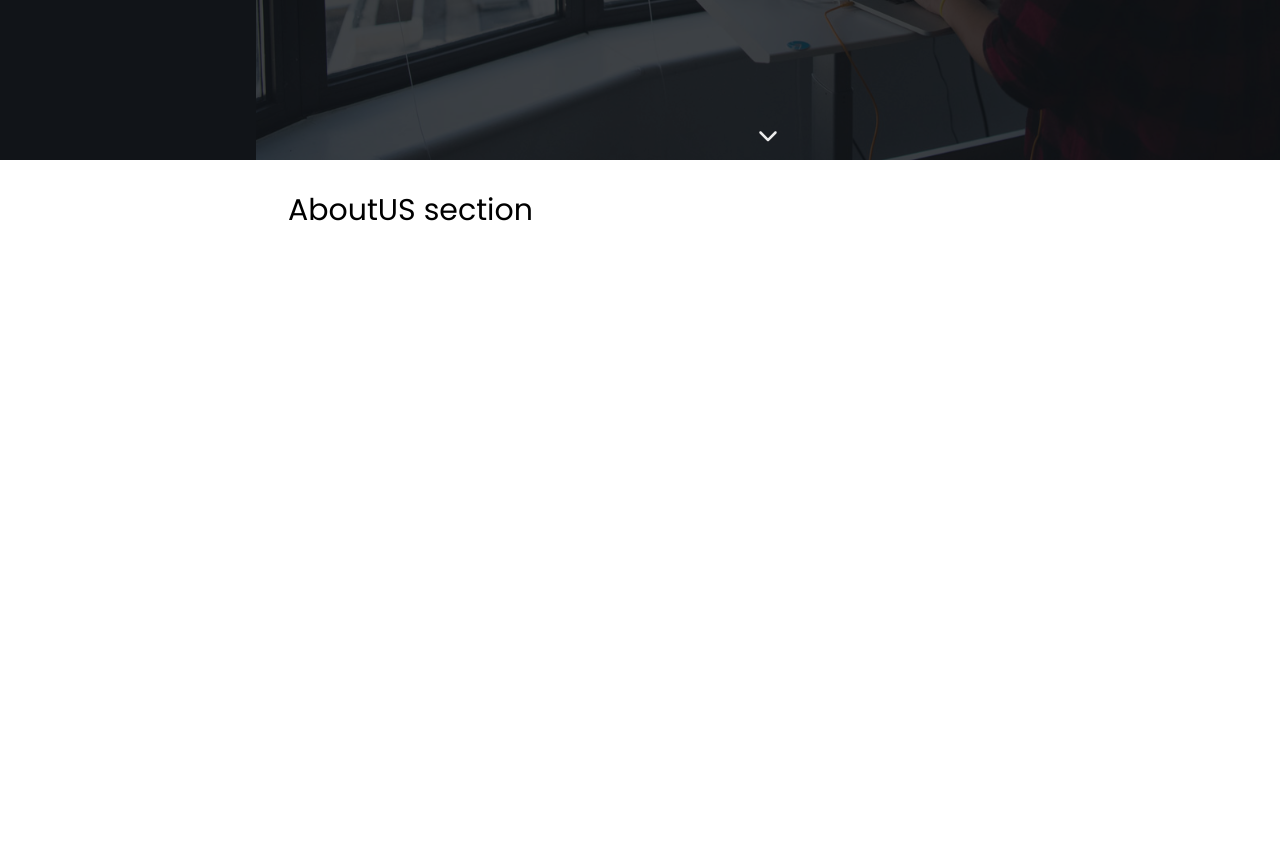
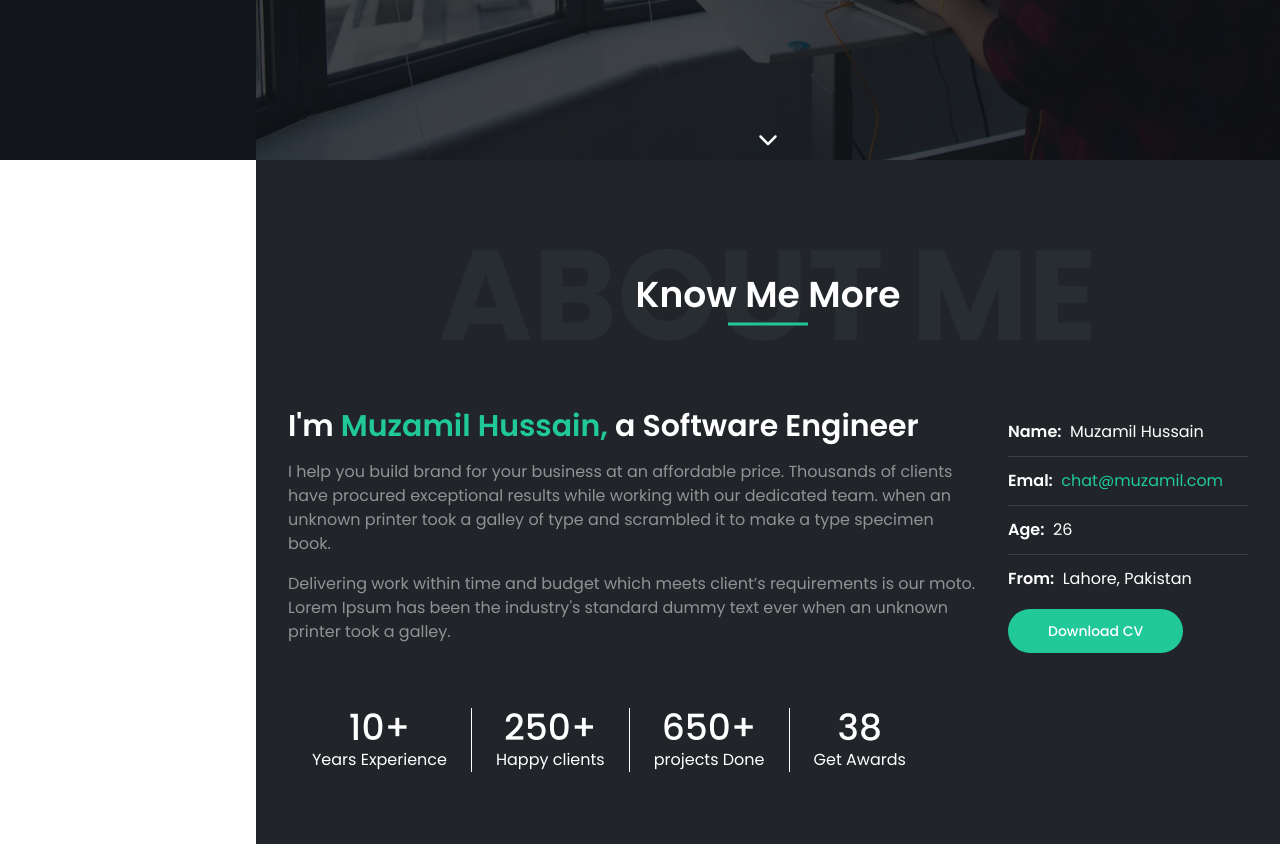
Before and after one commit to muzamil-frontend-dev/portfolio-web-app, a React (Create React App) app: page / in a window 1280 px wide. Shown: the part 640-1484 px from the top of the page. Before the commit the page ends 900 px from the top, so only its background shows below. Built offline with nearby package versions, Linux system fonts and the light colour scheme.

Commit message:
working on about section creation and styling

```diff
--- a/public/index.html
+++ b/public/index.html
@@ -26,8 +26,10 @@
     -->
     <link rel="preconnect" href="https://fonts.googleapis.com" />
     <link rel="preconnect" href="https://fonts.gstatic.com" crossorigin />
+    <link rel="preconnect" href="https://fonts.googleapis.com" />
+    <link rel="preconnect" href="https://fonts.gstatic.com" crossorigin />
     <link
-      href="https://fonts.googleapis.com/css2?family=Poppins:wght@300;400;500&display=swap"
+      href="https://fonts.googleapis.com/css2?family=Poppins:wght@300;400;500;600;700&display=swap"
       rel="stylesheet"
     />
     <title>Software Engineer Portfolio</title>
--- /dev/null
+++ b/src/Components/Heading/Heading.jsx
@@ -0,0 +1,17 @@
+import React from "react";
+
+const Heading = ({ title, tagLine }) => {
+  return (
+    <section className="relative text-center mb-12">
+      <h1 className="uppercase text-9xl font-bold text-gray-800 opacity-10">
+        {title}
+      </h1>
+      <p className="w-full h-fit absolute inset-1/2 -translate-x-1/2 -translate-y-1/2 capitalize text-4xl font-semibold leading-extra-loose">
+        {tagLine}
+        <span className="block w-20 mx-auto border-b-3 border-green"></span>
+      </p>
+    </section>
+  );
+};
+
+export default Heading;
--- a/src/Header/Header.jsx
+++ b/src/Header/Header.jsx
@@ -24,7 +24,7 @@ const Header = () => {
   return (
     <header className="w-full sm:w-64">
       {/* Desktop Nav Menu view */}
-      <nav className="hidden sm:block fixed w-64 h-full bg-black px-8 overflow-y-auto">
+      <nav className="hidden sm:block fixed w-64 h-full bg-black-100 px-8 overflow-y-auto">
         {/* Profile Section */}
         <a href="#home">
           <div className="w-40 h-40 mx-auto p-2 mt-8 mb-2 bg-gray-900 rounded-full">
@@ -74,10 +74,10 @@ const Header = () => {
         </ul>
       </nav>
       {/* Mobile Nav Menu view */}
-      <nav className="fixed top-0 left-0 w-full bg-black z-10 sm:hidden">
-        <section className="flex justify-between items-center py-3 pl-2 pr-4">
+      <nav className="fixed top-0 left-0 w-full bg-black-100 z-10 sm:hidden">
+        <section className="flex justify-between items-center py-4 px-4">
           <a href="#home">
-            <h1 className="text-2xl text-white">Muzamil Hussain</h1>
+            <h1 className="text-xl text-white">Muzamil Hussain</h1>
           </a>
           <div className="flex items-center">
             <ul className="inline-flex mr-5">
@@ -120,7 +120,7 @@ const Header = () => {
         {/* Toggle Menu */}
         <section
           className={classNames(
-            "absolute w-full h-48 bg-slate-50 overflow-y-auto transition-all duration-700 ease-in-out",
+            "absolute w-full h-48 bg-slate-100 overflow-y-auto transition-all duration-700 ease-in-out",
             {
               "invisible opacity-0": openMenu,
             },
@@ -133,7 +133,7 @@ const Header = () => {
             {menuItems.map((item, index) => (
               <li
                 key={index}
-                className="py-2 px-4 text-md text-white border-b border-slate-100"
+                className="py-2 px-4 text-white border-b border-slate-200"
               >
                 <a href={item.url}>{item.name}</a>
               </li>
--- a/src/Sections/About/About.jsx
+++ b/src/Sections/About/About.jsx
@@ -1,9 +1,75 @@
 import React from "react";
+import Heading from "../../Components/Heading/Heading";
 
 const About = () => {
   return (
-    <div className="text-3xl p-8" id="about">
-      <span>AboutUS section</span>
+    <div className="bg-black-200 text-white py-18 px-8" id="about">
+      <Heading title="about me" tagLine="know me more" />
+      <section className="flex">
+        <div className="w-3/4 pr-8">
+          <h1 className="text-3xl font-semibold mb-4">
+            I'm <span className="text-green">Muzamil Hussain,</span> a Software
+            Engineer
+          </h1>
+          <p className="text-slate-300 mb-4">
+            I help you build brand for your business at an affordable price.
+            Thousands of clients have procured exceptional results while working
+            with our dedicated team. when an unknown printer took a galley of
+            type and scrambled it to make a type specimen book.
+          </p>
+          <p className="text-slate-300 mb-4">
+            Delivering work within time and budget which meets client’s
+            requirements is our moto. Lorem Ipsum has been the industry's
+            standard dummy text ever when an unknown printer took a galley.
+          </p>
+        </div>
+        <div className="w-1/4">
+          <ul className="mb-4">
+            <li className="py-3 border-b border-slate-400">
+              <span className="font-semibold">Name:</span>&nbsp;&nbsp;
+              <span>Muzamil Hussain</span>
+            </li>
+            <li className="py-3 border-b border-slate-400">
+              <span className="font-semibold">Emal:</span>&nbsp;&nbsp;
+              <a href="#" className="text-green">
+                chat@muzamil.com
+              </a>
+            </li>
+            <li className="py-3 border-b border-slate-400">
+              <span className="font-semibold">Age:</span>&nbsp;&nbsp;
+              <span>26</span>
+            </li>
+            <li className="py-3">
+              <span className="font-semibold">From:</span>&nbsp;&nbsp;
+              <span>Lahore, Pakistan</span>
+            </li>
+          </ul>
+          <a
+            href="#"
+            className="bg-green rounded-full py-3 px-10 text-sm font-medium"
+          >
+            Download CV
+          </a>
+        </div>
+      </section>
+      <ul className="flex text-center mt-12">
+        <li className="border-r border-white px-6">
+          <p className="text-4xl font-medium">10+</p>
+          <span>Years Experience</span>
+        </li>
+        <li className="border-r border-white px-6">
+          <p className="text-4xl font-medium">250+</p>
+          <span>Happy clients</span>
+        </li>
+        <li className="border-r border-white px-6">
+          <p className="text-4xl font-medium">650+</p>
+          <span>projects Done</span>
+        </li>
+        <li className="px-6">
+          <p className="text-4xl font-medium">38</p>
+          <span>Get Awards</span>
+        </li>
+      </ul>
     </div>
   );
 };
--- a/src/Sections/Hero/Hero.jsx
+++ b/src/Sections/Hero/Hero.jsx
@@ -7,7 +7,7 @@ import { faChevronDown } from "@fortawesome/free-solid-svg-icons";
 const Hero = () => {
   return (
     <div className="h-screen relative bg-image bg-center" id="home">
-      <div className="absolute w-full h-screen bg-black opacity-80 py-24"></div>
+      <div className="absolute w-full h-screen bg-black-100 opacity-80 py-24"></div>
       <div className="w-4/5 h-fit absolute inset-1/2 -translate-x-1/2 -translate-y-1/2">
         <div className="text-white text-center font-medium">
           <h1 className="text-xl sm:text-2xl">Welcome</h1>
--- a/tailwind.config.js
+++ b/tailwind.config.js
@@ -4,18 +4,38 @@ module.exports = {
   theme: {
     colors: {
       white: "#ffffff",
-      black: "#111418",
-      "slate-50": "rgba(0, 0, 0, 0.95)",
-      "slate-100": "rgba(250, 250, 250, 0.15)",
+      black: {
+        100: "#111418",
+        200: "#212529",
+      },
+      slate: {
+        100: "rgba(0, 0, 0, 0.95)",
+        200: "rgba(250, 250, 250, 0.15)",
+        300: "rgba(255, 255, 255, 0.5)",
+        400: "rgba(250, 250, 250, 0.12)",
+      },
       gray: {
         100: "#dee3e4",
         200: "#aab1b8",
+        800: "#6c757d",
         900: "#343a40",
       },
       green: "#20c997",
     },
+    borderWidth: {
+      DEFAULT: "1px",
+      0: "0",
+      2: "2px",
+      3: "3px",
+    },
     extend: {
       poppins: ["Poppins", "sans-serif"],
+      lineHeight: {
+        "extra-loose": "3.5rem",
+      },
+      spacing: {
+        18: "4.5rem",
+      },
     },
   },
   plugins: [],
```
Also changed, not shown: src/Components/Heading/Heading.css (added).
